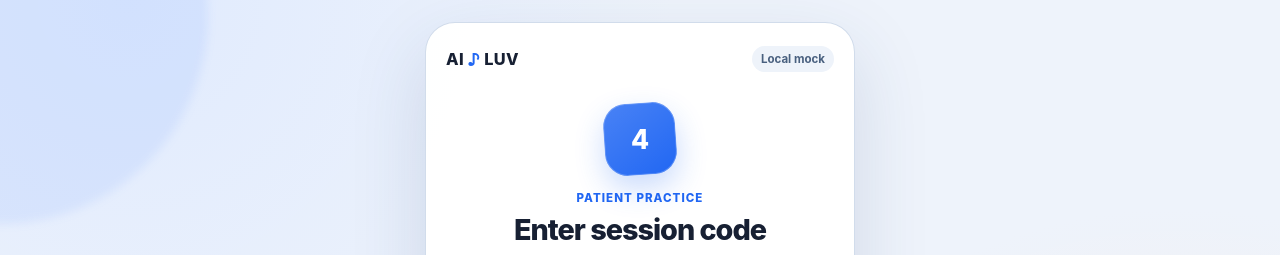
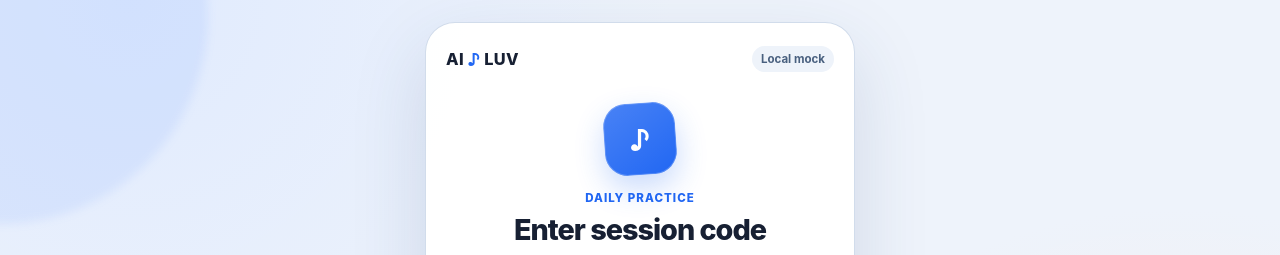
Before and after one commit to JOY-SWang/AILUV, a React (Vite) app: page /patient/code in a window 1280 px wide. Shown: the top 255 px of the page. Built offline with nearby package versions, Linux system fonts and the light colour scheme.

Commit message:
Update text in App component for clarity

```diff
--- a/src/App.tsx
+++ b/src/App.tsx
@@ -271,11 +271,11 @@ function CodePage({
     <PatientShell onReset={onReset} showReset={false}>
       <div className="code-hero" aria-hidden="true">
         <span className="code-hero__ring">
-          <span>4</span>
+          <span>♪</span>
         </span>
       </div>
       <div className="center-copy">
-        <p className="eyebrow">Patient practice</p>
+        <p className="eyebrow">Daily Practice</p>
         <h1 className="patient-title">Enter session code</h1>
         <p className="patient-lede">
           Enter the 4-digit code provided by your therapist.
@@ -371,7 +371,7 @@ function IntroPage({
           <span className="session-stat__icon session-stat__icon--clock" aria-hidden="true">⌁</span>
           <div>
             <strong>About {MOCK_SESSION.estimatedMinutes} minutes</strong>
-            <span>Stop recording whenever you need</span>
+            <span>Stop practicing whenever you need</span>
           </div>
         </div>
       </article>
```
